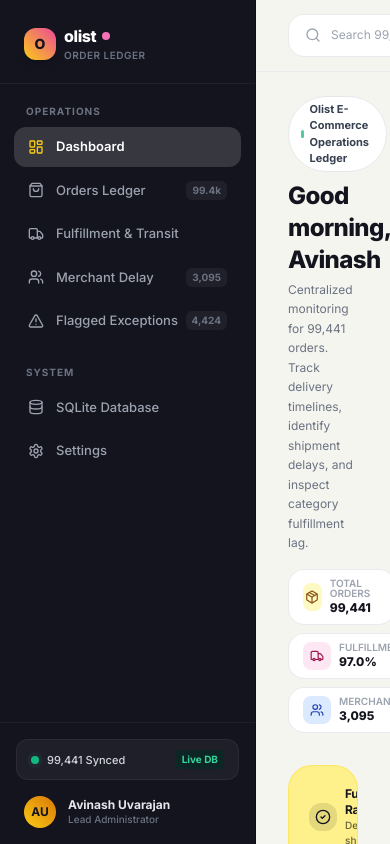
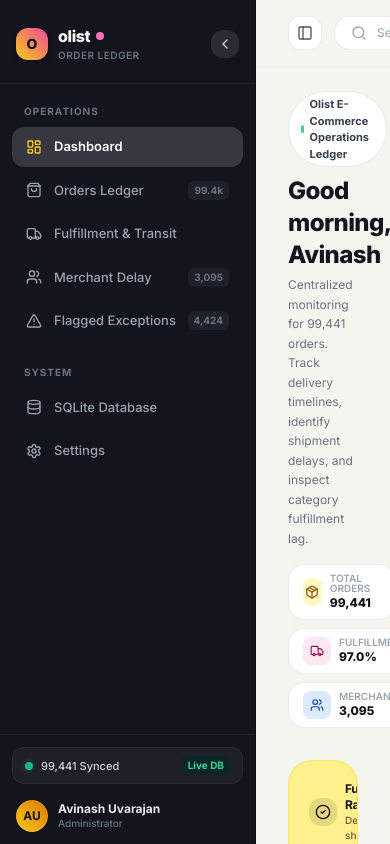
Before and after one commit to AVINASH-U-WEB/dashboard, a React (Vite) app in the folder frontend/: page / in a window 390 px wide. Built offline with nearby package versions, Linux system fonts and the light colour scheme; no server answers.

Commit message:
fix: make sidebar collapsible with working toggle, remove unwanted In: search pills, and connect real-time search

```diff
--- a/frontend/src/App.tsx
+++ b/frontend/src/App.tsx
@@ -1,63 +1,90 @@
 import React, { useState } from 'react'
 import { Sidebar } from './components/Sidebar'
 import { Dashboard } from './pages/Dashboard'
-import { Search, Bell, Settings } from 'lucide-react'
+import { Search, Bell, Settings, PanelLeft, X } from 'lucide-react'
 
 export default function App() {
   const [activePage, setActivePage] = useState('dashboard')
+  const [isSidebarCollapsed, setIsSidebarCollapsed] = useState(false)
+  const [searchQuery, setSearchQuery] = useState('')
 
   return (
     <div className="flex h-screen bg-[#f5f5f0] overflow-hidden font-sans">
-      {/* Fixed Dark Sidebar */}
-      <Sidebar activePage={activePage} onNavigate={setActivePage} />
+      {/* Collapsible Fixed Dark Sidebar */}
+      <Sidebar
+        activePage={activePage}
+        onNavigate={setActivePage}
+        isCollapsed={isSidebarCollapsed}
+        onToggleCollapse={() => setIsSidebarCollapsed((prev) => !prev)}
+      />
 
       {/* Main Content Area */}
       <div className="flex-1 flex flex-col h-screen min-w-0 overflow-hidden">
-        {/* Top Bar */}
-        <TopBar />
+        {/* Top Bar with Functional Search and Sidebar Toggle */}
+        <TopBar
+          searchQuery={searchQuery}
+          onSearchChange={setSearchQuery}
+          isSidebarCollapsed={isSidebarCollapsed}
+          onToggleSidebar={() => setIsSidebarCollapsed((prev) => !prev)}
+        />
 
         {/* Scrollable Dashboard Body */}
         <main className="flex-1 overflow-y-auto">
-          <Dashboard />
+          <Dashboard
+            searchQuery={searchQuery}
+            onClearSearch={() => setSearchQuery('')}
+          />
         </main>
       </div>
     </div>
   )
 }
 
-/* ─────────────────── Clean Intelly-style TopBar ─────────────────── */
-const TopBar: React.FC = () => {
-  const [search, setSearch] = useState('')
-  const filters = ['All Orders', 'Delivered', 'In-Transit', 'Exceptions']
-  const [activeFilter, setActiveFilter] = useState('All Orders')
+/* ─────────────────── Clean TopBar (No Unwanted In: Pills) ─────────────────── */
+interface TopBarProps {
+  searchQuery: string
+  onSearchChange: (q: string) => void
+  isSidebarCollapsed: boolean
+  onToggleSidebar: () => void
+}
 
+const TopBar: React.FC<TopBarProps> = ({
+  searchQuery,
+  onSearchChange,
+  isSidebarCollapsed,
+  onToggleSidebar,
+}) => {
   return (
     <header className="sticky top-0 z-20 flex items-center justify-between gap-4 px-8 py-3.5 bg-[#f5f5f0]/95 backdrop-blur-sm border-b border-gray-200/60">
-      {/* Search Input with inline "In:" pills */}
-      <div className="flex items-center flex-1 max-w-2xl gap-2.5 bg-white rounded-2xl px-4 py-2 border border-gray-200/80 shadow-xs">
-        <Search className="w-4 h-4 text-gray-400 shrink-0" />
-        <input
-          value={search}
-          onChange={(e) => setSearch(e.target.value)}
-          placeholder="Search 99,441 orders, customers, cities..."
-          className="flex-1 text-xs md:text-sm bg-transparent outline-none text-gray-800 placeholder-gray-400 min-w-0"
-        />
+      <div className="flex items-center gap-3 flex-1 max-w-2xl">
+        {/* Sidebar Toggle Button (Click to Open / Close Sidebar) */}
+        <button
+          onClick={onToggleSidebar}
+          className="p-2 rounded-xl bg-white border border-gray-200/80 text-gray-600 hover:text-gray-900 hover:bg-gray-50 transition-colors shadow-xs shrink-0"
+          title={isSidebarCollapsed ? 'Expand sidebar' : 'Collapse sidebar'}
+          aria-label="Toggle sidebar"
+        >
+          <PanelLeft className="w-4 h-4" />
+        </button>
 
-        <div className="flex items-center gap-1 shrink-0 pl-1 border-l border-gray-200">
-          <span className="text-[11px] text-gray-400 font-semibold px-1">In:</span>
-          {filters.map((f) => (
+        {/* Clean, Full Search Input (Unwanted In: pills removed!) */}
+        <div className="flex items-center flex-1 gap-2.5 bg-white rounded-2xl px-4 py-2 border border-gray-200/80 shadow-xs">
+          <Search className="w-4 h-4 text-gray-400 shrink-0" />
+          <input
+            value={searchQuery}
+            onChange={(e) => onSearchChange(e.target.value)}
+            placeholder="Search by order ID, city (e.g. sao paulo, SP), state, or category..."
+            className="flex-1 text-xs md:text-sm bg-transparent outline-none text-gray-800 placeholder-gray-400 min-w-0"
+          />
+          {searchQuery && (
             <button
-              key={f}
-              onClick={() => setActiveFilter(f)}
-              className={`px-2.5 py-1 rounded-xl text-[11px] font-bold transition-all ${
-                activeFilter === f
-                  ? 'bg-[#14141f] text-white shadow-xs'
-                  : 'text-gray-500 hover:text-gray-800 hover:bg-gray-100'
-              }`}
+              onClick={() => onSearchChange('')}
+              className="p-1 rounded-full hover:bg-gray-100 text-gray-400 hover:text-gray-600 transition-colors"
+              title="Clear search"
             >
-              {f}
+              <X className="w-3.5 h-3.5" />
             </button>
-          ))}
+          )}
         </div>
       </div>
 
--- a/frontend/src/components/Sidebar.tsx
+++ b/frontend/src/components/Sidebar.tsx
@@ -7,12 +7,15 @@ import {
   AlertTriangle,
   Settings,
   Database,
-  CheckCircle2,
+  ChevronLeft,
+  ChevronRight,
 } from 'lucide-react'
 
 interface SidebarProps {
   activePage: string
   onNavigate: (page: string) => void
+  isCollapsed: boolean
+  onToggleCollapse: () => void
 }
 
 const NavItem: React.FC<{
@@ -20,25 +23,29 @@ const NavItem: React.FC<{
   label: string
   count?: string | number
   active: boolean
+  collapsed: boolean
   onClick: () => void
-}> = ({ icon: Icon, label, count, active, onClick }) => (
+}> = ({ icon: Icon, label, count, active, collapsed, onClick }) => (
   <button
     onClick={onClick}
-    className={`w-full flex items-center justify-between px-3.5 py-2.5 rounded-xl text-[13px] font-medium transition-all duration-150 ${
+    title={collapsed ? label : undefined}
+    className={`w-full flex items-center ${
+      collapsed ? 'justify-center px-0' : 'justify-between px-3.5'
+    } py-2.5 rounded-xl text-[13px] font-medium transition-all duration-150 ${
       active
         ? 'bg-white/15 text-white font-semibold shadow-xs'
         : 'text-gray-400 hover:text-gray-200 hover:bg-white/5'
     }`}
   >
-    <div className="flex items-center gap-3 min-w-0">
+    <div className={`flex items-center ${collapsed ? 'justify-center' : 'gap-3'} min-w-0`}>
       <Icon
         className={`w-4 h-4 shrink-0 transition-colors ${
           active ? 'text-yellow-400' : 'text-gray-400'
         }`}
       />
-      <span className="truncate">{label}</span>
+      {!collapsed && <span className="truncate">{label}</span>}
     </div>
-    {count && (
+    {!collapsed && count && (
       <span
         className={`text-[10px] font-bold px-1.5 py-0.5 rounded-md ${
           active ? 'bg-yellow-400/20 text-yellow-300' : 'bg-white/5 text-gray-500'
@@ -50,40 +57,72 @@ const NavItem: React.FC<{
   </button>
 )
 
-export const Sidebar: React.FC<SidebarProps> = ({ activePage, onNavigate }) => {
+export const Sidebar: React.FC<SidebarProps> = ({
+  activePage,
+  onNavigate,
+  isCollapsed,
+  onToggleCollapse,
+}) => {
   return (
-    <aside className="w-64 shrink-0 h-screen sticky top-0 flex flex-col bg-[#14141f] text-white border-r border-black/30 select-none z-30">
-      {/* Brand logo: Intelly style */}
-      <div className="px-6 pt-6 pb-5 border-b border-white/5">
-        <div className="flex items-center justify-between">
-          <div className="flex items-center gap-2">
-            <div className="w-8 h-8 rounded-xl bg-gradient-to-tr from-yellow-400 to-pink-500 flex items-center justify-center shadow-md">
+    <aside
+      className={`${
+        isCollapsed ? 'w-20' : 'w-64'
+      } shrink-0 h-screen sticky top-0 flex flex-col bg-[#14141f] text-white border-r border-black/30 select-none z-30 transition-all duration-300 ease-in-out`}
+    >
+      {/* Brand logo & Collapse Toggle */}
+      <div className="px-4 pt-6 pb-5 border-b border-white/5 flex items-center justify-between">
+        {!isCollapsed && (
+          <div className="flex items-center gap-2.5 min-w-0">
+            <div className="w-8 h-8 rounded-xl bg-gradient-to-tr from-yellow-400 to-pink-500 flex items-center justify-center shadow-md shrink-0">
               <span className="text-[#14141f] font-black text-sm">O</span>
             </div>
-            <div>
+            <div className="min-w-0">
               <div className="flex items-center gap-1.5">
                 <span className="text-base font-extrabold tracking-tight">olist</span>
                 <span className="w-2 h-2 rounded-full bg-pink-400 inline-block" />
               </div>
-              <p className="text-[10px] text-gray-500 font-semibold tracking-wider uppercase">
+              <p className="text-[10px] text-gray-500 font-semibold tracking-wider uppercase truncate">
                 Order Ledger
               </p>
             </div>
           </div>
+        )}
+
+        {isCollapsed && (
+          <div className="mx-auto">
+            <div className="w-8 h-8 rounded-xl bg-gradient-to-tr from-yellow-400 to-pink-500 flex items-center justify-center shadow-md">
+              <span className="text-[#14141f] font-black text-sm">O</span>
             </div>
           </div>
+        )}
 
-      {/* Nav Menu — ONLY required & relevant sections */}
-      <div className="flex-1 px-3.5 py-5 space-y-6 overflow-y-auto">
+        {/* Toggle Collapse Button */}
+        <button
+          onClick={onToggleCollapse}
+          className={`${
+            isCollapsed ? 'mt-3 mx-auto' : ''
+          } w-7 h-7 rounded-xl bg-white/10 hover:bg-white/20 flex items-center justify-center text-gray-300 hover:text-white transition-all`}
+          title={isCollapsed ? 'Expand sidebar' : 'Close / Collapse sidebar'}
+          aria-label={isCollapsed ? 'Expand sidebar' : 'Collapse sidebar'}
+        >
+          {isCollapsed ? <ChevronRight className="w-4 h-4" /> : <ChevronLeft className="w-4 h-4" />}
+        </button>
+      </div>
+
+      {/* Nav Menu */}
+      <div className="flex-1 px-3 py-5 space-y-6 overflow-y-auto">
         <div>
+          {!isCollapsed && (
             <p className="px-3 pb-2 text-[10px] font-bold tracking-widest text-gray-500 uppercase">
               Operations
             </p>
+          )}
           <div className="space-y-1">
             <NavItem
               icon={LayoutDashboard}
               label="Dashboard"
               active={activePage === 'dashboard' || activePage === 'orders'}
+              collapsed={isCollapsed}
               onClick={() => onNavigate('dashboard')}
             />
             <NavItem
@@ -91,12 +130,14 @@ export const Sidebar: React.FC<SidebarProps> = ({ activePage, onNavigate }) => {
               label="Orders Ledger"
               count="99.4k"
               active={activePage === 'ledger'}
+              collapsed={isCollapsed}
               onClick={() => onNavigate('dashboard')}
             />
             <NavItem
               icon={Truck}
               label="Fulfillment & Transit"
               active={activePage === 'fulfillment'}
+              collapsed={isCollapsed}
               onClick={() => onNavigate('dashboard')}
             />
             <NavItem
@@ -104,6 +145,7 @@ export const Sidebar: React.FC<SidebarProps> = ({ activePage, onNavigate }) => {
               label="Merchant Delay"
               count="3,095"
               active={activePage === 'merchants'}
+              collapsed={isCollapsed}
               onClick={() => onNavigate('dashboard')}
             />
             <NavItem
@@ -111,36 +153,42 @@ export const Sidebar: React.FC<SidebarProps> = ({ activePage, onNavigate }) => {
               label="Flagged Exceptions"
               count="4,424"
               active={activePage === 'exceptions'}
+              collapsed={isCollapsed}
               onClick={() => onNavigate('dashboard')}
             />
           </div>
         </div>
 
         <div>
+          {!isCollapsed && (
             <p className="px-3 pb-2 text-[10px] font-bold tracking-widest text-gray-500 uppercase">
               System
             </p>
+          )}
           <div className="space-y-1">
             <NavItem
               icon={Database}
               label="SQLite Database"
               active={false}
+              collapsed={isCollapsed}
               onClick={() => {}}
             />
             <NavItem
               icon={Settings}
               label="Settings"
               active={activePage === 'settings'}
+              collapsed={isCollapsed}
               onClick={() => onNavigate('settings')}
             />
           </div>
         </div>
       </div>
 
-      {/* Bottom Status Card */}
-      <div className="p-4 border-t border-white/5 space-y-3">
+      {/* Bottom Status & Profile */}
+      <div className="p-3 border-t border-white/5 space-y-3">
         {/* Sync indicator */}
-        <div className="px-3.5 py-2.5 rounded-xl bg-white/5 border border-white/5 flex items-center justify-between">
+        {!isCollapsed ? (
+          <div className="px-3 py-2 rounded-xl bg-white/5 border border-white/5 flex items-center justify-between">
             <div className="flex items-center gap-2 text-xs">
               <span className="relative flex h-2 w-2">
                 <span className="animate-ping absolute inline-flex h-full w-full rounded-full bg-emerald-400 opacity-75" />
@@ -152,20 +200,33 @@ export const Sidebar: React.FC<SidebarProps> = ({ activePage, onNavigate }) => {
               Live DB
             </span>
           </div>
+        ) : (
+          <div className="flex justify-center" title="99,441 Synced · Live DB">
+            <span className="relative flex h-2.5 w-2.5">
+              <span className="animate-ping absolute inline-flex h-full w-full rounded-full bg-emerald-400 opacity-75" />
+              <span className="relative inline-flex rounded-full h-2.5 w-2.5 bg-emerald-500" />
+            </span>
+          </div>
+        )}
 
         {/* User Profile */}
-        <div className="flex items-center gap-3 px-2 pt-1">
-          <div className="w-8 h-8 rounded-full bg-gradient-to-tr from-yellow-400 to-amber-600 flex items-center justify-center text-[#14141f] font-bold text-xs shadow-sm shrink-0">
+        <div className={`flex items-center ${isCollapsed ? 'justify-center' : 'gap-2.5'} px-1 pt-1`}>
+          <div
+            className="w-8 h-8 rounded-full bg-gradient-to-tr from-yellow-400 to-amber-600 flex items-center justify-center text-[#14141f] font-bold text-xs shadow-sm shrink-0"
+            title="Avinash Uvarajan"
+          >
             AU
           </div>
+          {!isCollapsed && (
             <div className="min-w-0 flex-1">
               <p className="text-xs font-bold text-gray-200 truncate leading-tight">
                 Avinash Uvarajan
               </p>
               <p className="text-[10px] text-gray-500 font-medium truncate">
-              Lead Administrator
+                Administrator
               </p>
             </div>
+          )}
         </div>
       </div>
     </aside>
--- a/frontend/src/pages/Dashboard.tsx
+++ b/frontend/src/pages/Dashboard.tsx
@@ -1,11 +1,20 @@
-import React, { useState } from 'react'
+import React, { useState, useMemo } from 'react'
 import { HeroSection } from '../components/HeroSection'
 import { StatsBar } from '../features/orders/StatsBar'
 import { FilterBar } from '../features/orders/FilterBar'
 import { OrderTable } from '../features/orders/OrderTable'
 import { useOrders } from '../features/orders/useOrders'
+import { Search, X } from 'lucide-react'
 
-export const Dashboard: React.FC = () => {
+interface DashboardProps {
+  searchQuery?: string
+  onClearSearch?: () => void
+}
+
+export const Dashboard: React.FC<DashboardProps> = ({
+  searchQuery = '',
+  onClearSearch,
+}) => {
   const [selectedStatus, setSelectedStatus] = useState<string>('all')
   const [fromDate, setFromDate] = useState<string>('')
   const [toDate, setToDate] = useState<string>('')
@@ -24,8 +33,30 @@ export const Dashboard: React.FC = () => {
     limit: pageSize,
   })
 
-  const orders = data?.data ?? []
+  const rawOrders = data?.data ?? []
   const meta = data?.meta
+
+  // Real-time client-side filter by search query (city, state, order id, category)
+  const orders = useMemo(() => {
+    if (!searchQuery.trim()) return rawOrders
+    const q = searchQuery.toLowerCase().trim()
+    return rawOrders.filter((o) => {
+      const city = (o.customer_city || '').toLowerCase()
+      const state = (o.customer_state || '').toLowerCase()
+      const id = (o.order_id || '').toLowerCase()
+      const cat = (o.product_category_name || '').toLowerCase()
+      const status = (o.order_status || '').toLowerCase()
+      const cityState = `${city}, ${state}`
+      return (
+        city.includes(q) ||
+        state.includes(q) ||
+        cityState.includes(q) ||
+        id.includes(q) ||
+        cat.includes(q) ||
+        status.includes(q)
+      )
+    })
+  }, [rawOrders, searchQuery])
 
   const handleStatusChange = (s: string) => {
     setSelectedStatus(s)
@@ -54,6 +85,7 @@ export const Dashboard: React.FC = () => {
     setIsAnomaly(false)
     setIsLate(false)
     setCurrentPage(1)
+    if (onClearSearch) onClearSearch()
   }
 
   return (
@@ -61,8 +93,30 @@ export const Dashboard: React.FC = () => {
       {/* 1. Header with greeting and live indicators */}
       <HeroSection />
 
-      {/* 2. 4 Intelly-style Colorful KPI Cards */}
+      {/* 2. 4 Consistently Named KPI Cards (Fulfillment, On-Time, Discrepancies, Merchant Delay) */}
       <StatsBar />
+
+      {/* Active Search Banner (when user searches) */}
+      {searchQuery.trim() && (
+        <div className="flex items-center justify-between px-4 py-2.5 bg-yellow-50 border border-yellow-200 rounded-2xl text-xs text-yellow-900 shadow-xs">
+          <div className="flex items-center gap-2">
+            <Search className="w-3.5 h-3.5 text-yellow-600" />
+            <span>
+              Searching for: <strong className="font-bold">"{searchQuery}"</strong> · Found{' '}
+              <strong className="font-bold">{orders.length}</strong> matching orders on this page
+            </span>
+          </div>
+          {onClearSearch && (
+            <button
+              onClick={onClearSearch}
+              className="flex items-center gap-1 text-[11px] font-bold text-yellow-800 hover:text-black bg-yellow-200/60 hover:bg-yellow-200 px-2 py-0.5 rounded-lg transition-colors"
+            >
+              <X className="w-3 h-3" />
+              <span>Clear search</span>
+            </button>
+          )}
+        </div>
+      )}
 
       {/* 3. Filter Bar */}
       <FilterBar
@@ -75,7 +129,7 @@ export const Dashboard: React.FC = () => {
         onToggleAnomaly={handleToggleAnomaly}
         onToggleLate={handleToggleLate}
         onReset={handleResetFilters}
-        totalCount={meta?.total}
+        totalCount={searchQuery.trim() ? orders.length : meta?.total}
       />
 
       {/* 4. Full Orders Ledger Table with status pills & numbered pagination */}
```
Lines whose indentation alone changed are shown as unchanged.
